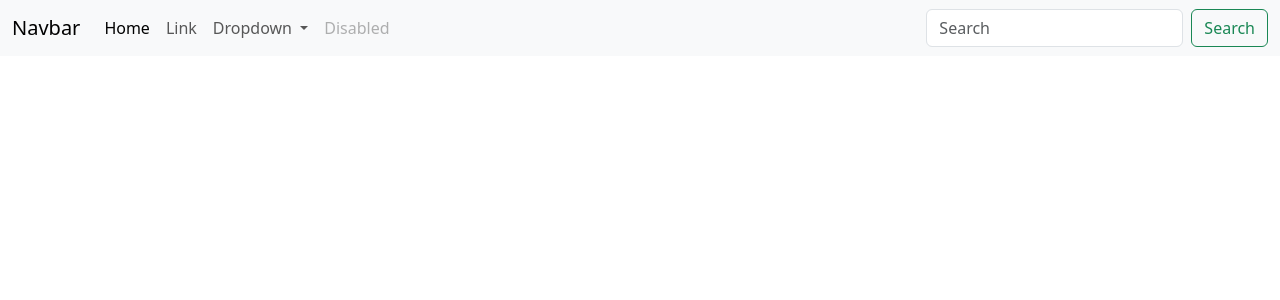
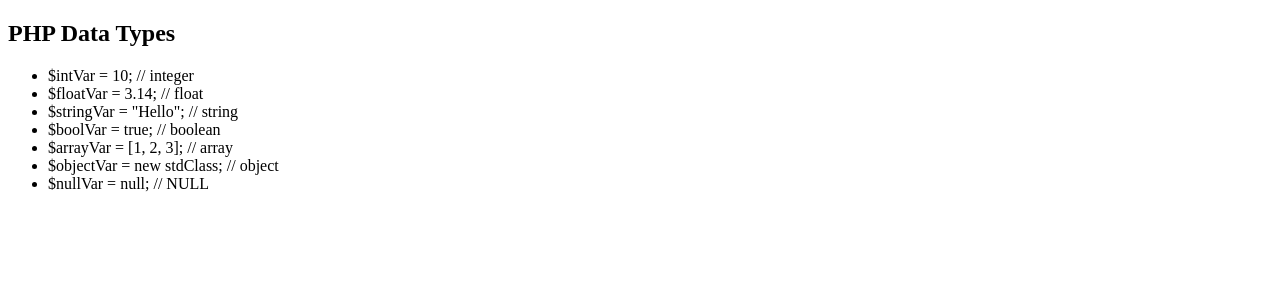
Before and after one commit to shailendra0074/phpt, a PHP site: page / in a window 1280 px wide. Shown: the top 300 px of the page. Run offline with PHP 8.4, Linux system fonts and the light colour scheme.

Commit message:
php data type

```diff
--- a/index.php
+++ b/index.php
@@ -1,48 +1,21 @@
-<!doctype html>
+<!DOCTYPE html>
 <html lang="en">
-  <head>
-    <meta charset="utf-8">
-    <meta name="viewport" content="width=device-width, initial-scale=1">
-    <title>Bootstrap demo</title>
-    <link href="https://cdn.jsdelivr.net/npm/bootstrap@5.3.6/dist/css/bootstrap.min.css" rel="stylesheet" integrity="sha384-4Q6Gf2aSP4eDXB8Miphtr37CMZZQ5oXLH2yaXMJ2w8e2ZtHTl7GptT4jmndRuHDT" crossorigin="anonymous">
-  </head>
-  <body>
-    <nav class="navbar navbar-expand-lg bg-body-tertiary">
-  <div class="container-fluid">
-    <a class="navbar-brand" href="#">Navbar</a>
-    <button class="navbar-toggler" type="button" data-bs-toggle="collapse" data-bs-target="#navbarSupportedContent" aria-controls="navbarSupportedContent" aria-expanded="false" aria-label="Toggle navigation">
-      <span class="navbar-toggler-icon"></span>
-    </button>
-    <div class="collapse navbar-collapse" id="navbarSupportedContent">
-      <ul class="navbar-nav me-auto mb-2 mb-lg-0">
-        <li class="nav-item">
-          <a class="nav-link active" aria-current="page" href="#">Home</a>
-        </li>
-        <li class="nav-item">
-          <a class="nav-link" href="#">Link</a>
-        </li>
-        <li class="nav-item dropdown">
-          <a class="nav-link dropdown-toggle" href="#" role="button" data-bs-toggle="dropdown" aria-expanded="false">
-            Dropdown
-          </a>
-          <ul class="dropdown-menu">
-            <li><a class="dropdown-item" href="#">Action</a></li>
-            <li><a class="dropdown-item" href="#">Another action</a></li>
-            <li><hr class="dropdown-divider"></li>
-            <li><a class="dropdown-item" href="#">Something else here</a></li>
-          </ul>
-        </li>
-        <li class="nav-item">
-          <a class="nav-link disabled" aria-disabled="true">Disabled</a>
-        </li>
-      </ul>
-      <form class="d-flex" role="search">
-        <input class="form-control me-2" type="search" placeholder="Search" aria-label="Search"/>
-        <button class="btn btn-outline-success" type="submit">Search</button>
-      </form>
-    </div>
-  </div>
-</nav>
-    <script src="https://cdn.jsdelivr.net/npm/bootstrap@5.3.6/dist/js/bootstrap.bundle.min.js" integrity="sha384-j1CDi7MgGQ12Z7Qab0qlWQ/Qqz24Gc6BM0thvEMVjHnfYGF0rmFCozFSxQBxwHKO" crossorigin="anonymous"></script>
-  </body>
+<head>
+    <meta charset="UTF-8">
+    <meta name="viewport" content="width=device-width, initial-scale=1.0">
+    <title>PHP Introduction</title>
+</head>
+<body>
+    <h2>PHP Data Types</h2>
+     <ul>
+  <li>$intVar = 10; // integer</li>
+  <li>$floatVar = 3.14; // float</li>
+  <li>$stringVar = "Hello"; // string</li>
+  <li>$boolVar = true; // boolean</li>
+  <li>$arrayVar = [1, 2, 3]; // array</li>
+  <li>$objectVar = new stdClass; // object</li>
+  <li>$nullVar = null; // NULL</li>
+</ul>
+
+</body>
 </html>
```
